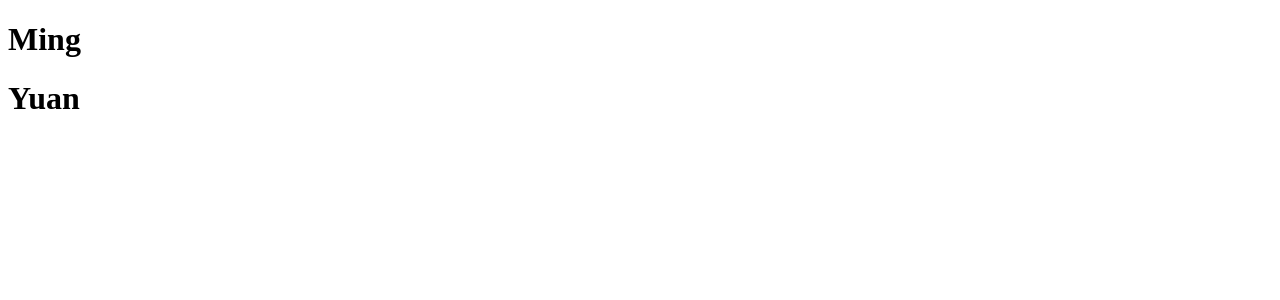
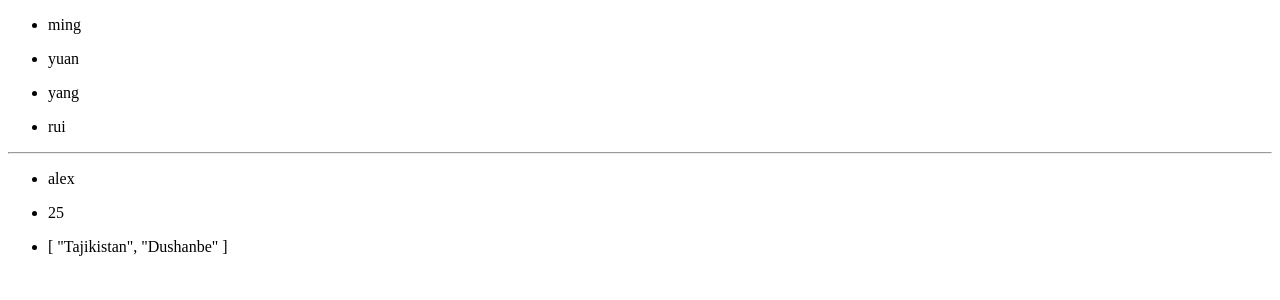
Before and after one commit to jalilzod/VUE.js, a Vue app in the folder 00VueBasic/myVuePack/: page / in a window 1280 px wide. Shown: the top 300 px of the page. Built offline with nearby package versions, Linux system fonts and the light colour scheme.

Commit message:
complete the props

```diff
--- a/00VueBasic/myVuePack/src/App.vue
+++ b/00VueBasic/myVuePack/src/App.vue
@@ -2,15 +2,18 @@
 import PropsVue from './components/07Props/PropsVue.vue'
 import o2UserForm from './components/01Events/o2UserForm.vue'
 import o1Event from './components/01Events/o1Event.vue'
-import{ref} from 'vue'
-const firstName = ref('Ming');
-const lastName = ref('Yuan');
+//import{ref} from 'vue'
+// const firstName = ref('Ming');
+// const lastName = ref('Yuan');
 
 
 </script>
 
 <template>
-  <PropsVue :name="firstName" :last="lastName"/>
+  <!-- <PropsVue :name="firstName" :last="lastName"/> -->
+   <PropsVue
+      :users="['ming','yuan','yang','rui']"
+      :userInfo="{name:'alex',age:25,location:['Tajikistan','Dushanbe']}"/>
 </template>
 
 <style scoped></style>
--- a/00VueBasic/myVuePack/src/components/07Props/PropsVue.vue
+++ b/00VueBasic/myVuePack/src/components/07Props/PropsVue.vue
@@ -1,15 +1,27 @@
 
 
 <script setup>
-  const props = defineProps(['name','last']);
+  // const props = defineProps(['name','last']);
  //we cannot change the value of propss
-  console.log(props);
+  //console.log(props);
+
+  defineProps({
+    users: Array,
+    userInfo: Object
+  })
+
 </script>
 
 
 <template>
-  <h1>{{ props.name  }}</h1>
-  <h1>{{ props.last  }}</h1>
+
+  <ul v-for="(user,index) in users" :key="index">
+      <li>{{ user }}</li>
+  </ul>
+  <hr>
+  <ul v-for="(userIn,index) in userInfo" :key="index">
+      <li>{{ userIn }}</li>
+  </ul>
 
 </template>
 
```
